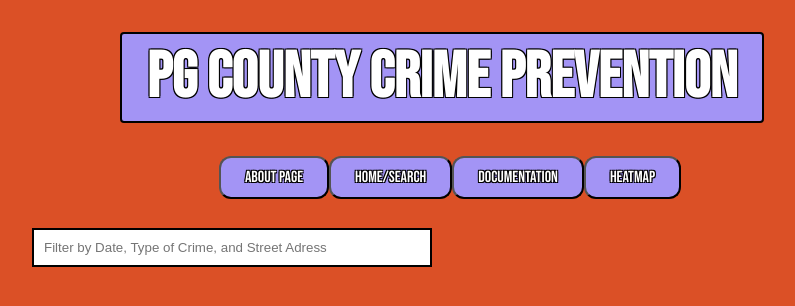
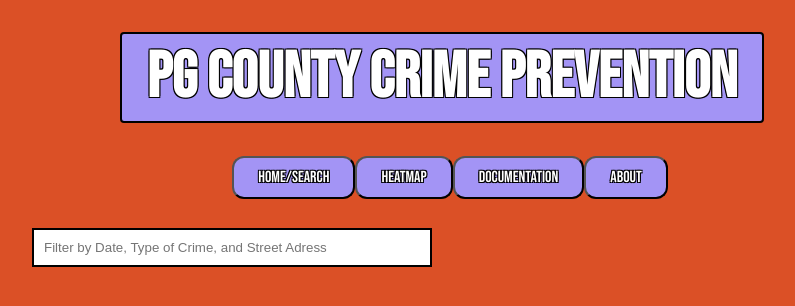
Before and after one commit to Mishanya11/Team3FinalProj, a website: page public/index.html in a window 1280 px wide. Shown: the whole page, without its empty margins (198-993 px from the left). Drawn offline with Linux system fonts and the light colour scheme; no server answers.

Commit message:
button order

```diff
--- a/public/index.html
+++ b/public/index.html
@@ -20,13 +20,13 @@
                   type="reset"
                   class="resetButton"
                   name="resetButton"
-                >About Page</button>
+                >Home/Search</button>
                 <button
                   id = "HomeButton"
                   type="reset"
                   class="resetButton"
                   name="resetButton"
-                >Home/Search</button>
+                >Heatmap</button>
                 <button
                   id = "DocButton"
                   type="reset"
@@ -38,7 +38,7 @@
                     type="reset"
                     class="resetButton"
                     name="resetButton"
-                >Heatmap</button>
+                >About</button>
             </div>
         </div>
         <form>
--- a/public/styles3.css
+++ b/public/styles3.css
@@ -51,6 +51,7 @@ h2 {
   margin-left: 200px;
   margin-right: 200px;
   padding-top: 0px;
+
   border: 2px solid black;
   background-color: rgb(163, 148, 245);
   font-family: "Bebas Neue";
```
Also changed, not shown: public/about.html (+3 -3 lines), public/documentation.html (+3 -3 lines).
